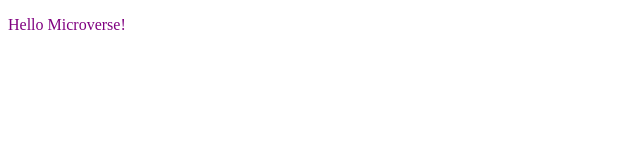
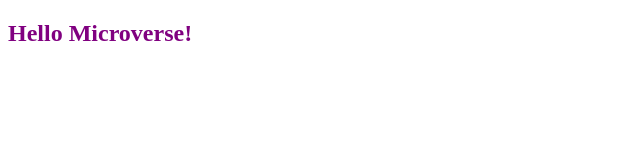
Before and after one commit to OyePriscilla/Hello-Microverse, a website: page index.html in a window 1280 px wide. Shown: the whole page, without its empty margins (0-640 px from the left). Drawn offline with Linux system fonts and the light colour scheme.

Commit message:
Change div to section with h1 tag

```diff
--- a/index.html
+++ b/index.html
@@ -8,8 +8,8 @@
     <title>Document</title>
 </head>
 <body>
-    <div>
-        <p class="header-microverse">Hello Microverse!</p>
-    </div>
+    <section>
+        <h1 class="header-microverse">Hello Microverse!</h1>
+    </section>
 </body>
 </html>
```
